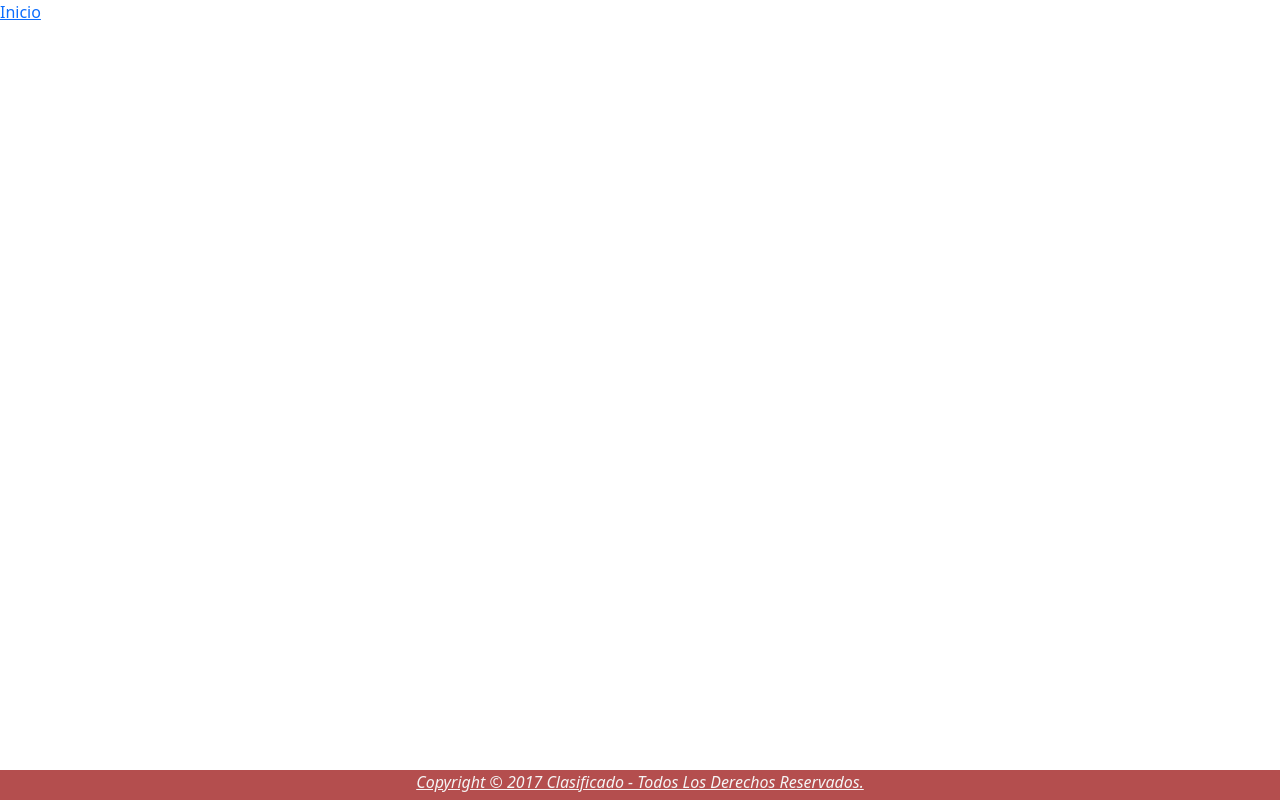
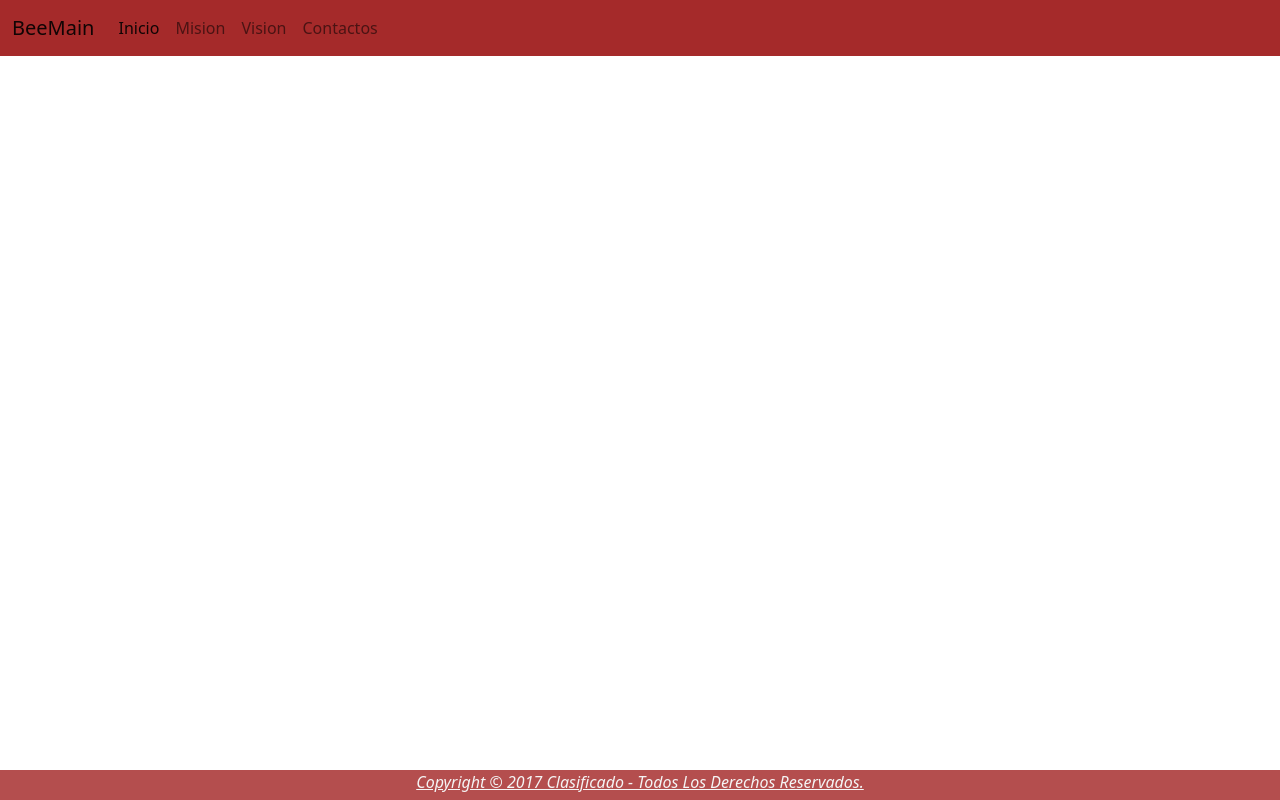
Before and after one commit to hamiltonRivera/proyectoIntae, a plain HTML site: page Mision.html in a window 1280 px wide. Drawn offline with nearby package versions, Linux system fonts and the light colour scheme.

Commit message:
navbar_instalado

```diff
--- a/Mision.html
+++ b/Mision.html
@@ -12,7 +12,26 @@
     <title>Mision</title>
   </head>
   <body>
-<a href="index.html">Inicio</a>
+    <header>
+      <nav class="navbar navbar-expand-lg navbar-light fondo ">
+          <div class="container-fluid">
+              <a class="navbar-brand" href="#">BeeMain</a>
+              <button class="navbar-toggler" type="button" data-bs-toggle="collapse"
+                  data-bs-target="#navbarNavAltMarkup" aria-controls="navbarNavAltMarkup" aria-expanded="false"
+                  aria-label="Toggle navigation">
+                  <span class="navbar-toggler-icon"></span>
+              </button>
+              <div class="collapse navbar-collapse" id="navbarNavAltMarkup">
+                  <div class="navbar-nav">
+                      <a class="nav-link active" aria-current="page" href="index.html">Inicio</a>
+                      <a class="nav-link" href="Mision.html">Mision</a>
+                      <a class="nav-link" href="vision.html">Vision</a>
+                      <a class="nav-link">Contactos</a>
+                  </div>
+              </div>
+          </div>
+      </nav>
+  </header>
 <header>
  <!-- Optional JavaScript; choose one of the two! -->
 
```
Also changed, not shown: index.html (+2 -2 lines).
